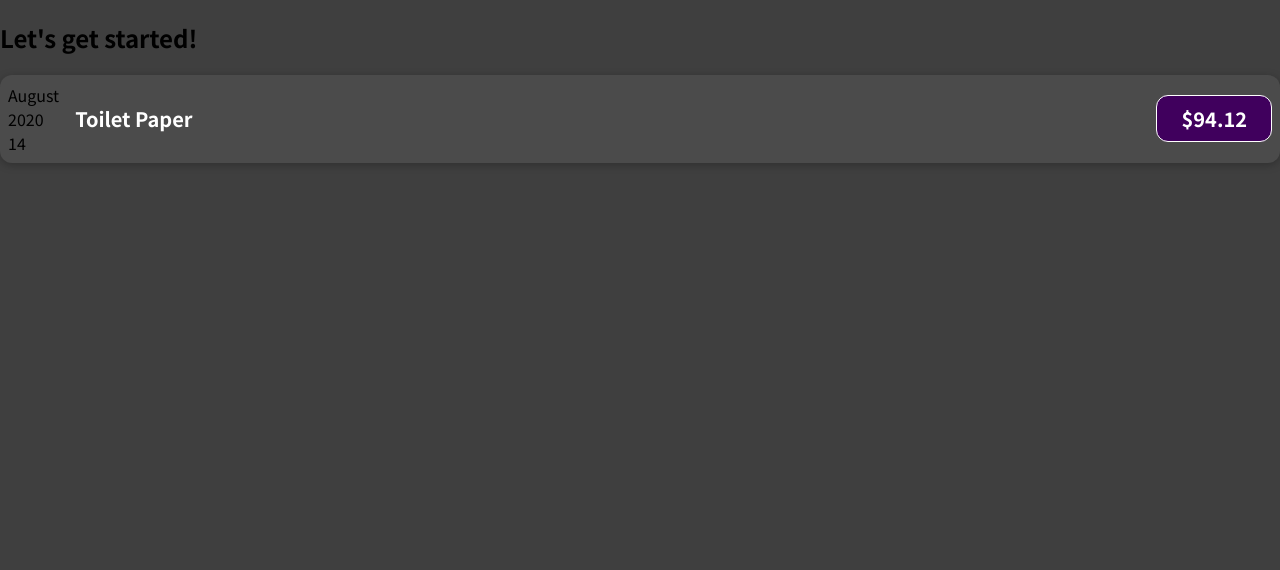
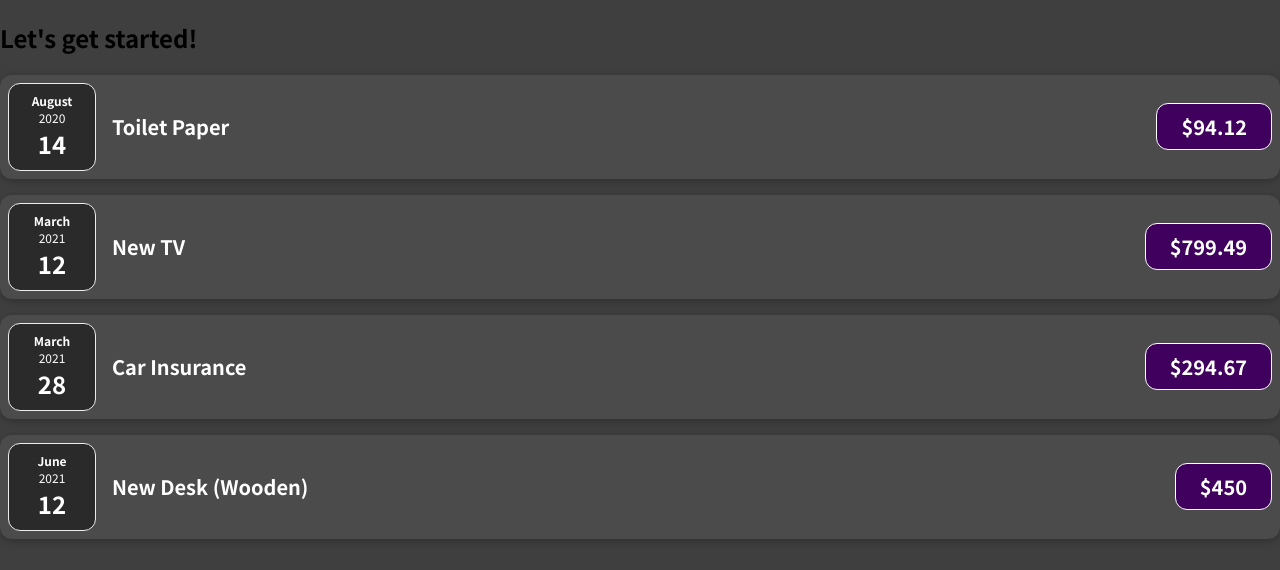
Before and after one commit to varunpats/ExpenseTracker, a JavaScript app: page / in a window 1280 px wide. Shown: the top 570 px of the page. Built offline with nearby package versions, Linux system fonts and the light colour scheme.

Commit message:
Component refactoring

```diff
--- a/src/App.js
+++ b/src/App.js
@@ -1,4 +1,4 @@
-import ExpenseItem from './components/ExpenseItem'
+import Expenses from './components/Expenses';
 
 function App() {
   const expenses = [
@@ -25,7 +25,7 @@ function App() {
   return (
     <div>
       <h2>Let's get started!</h2>
-      <ExpenseItem expense = {expenses[0]} />
+      <Expenses expenses = {expenses}/>
     </div>
   );
 }
--- /dev/null
+++ b/src/components/Card.css
@@ -0,0 +1,4 @@
+.card {
+    border-radius: 12px;
+
+}
--- /dev/null
+++ b/src/components/Card.js
@@ -0,0 +1,5 @@
+function Card() {
+
+}
+
+export default Card;
--- /dev/null
+++ b/src/components/ExpenseDate.css
@@ -0,0 +1,26 @@
+.expense-date {
+    display: flex;
+    flex-direction: column;
+    width: 5.5rem;
+    height: 5.5rem;
+    border: 1px solid #ececec;
+    background-color: #2a2a2a;
+    color: white;
+    border-radius: 12px;
+    align-items: center;
+    justify-content: center;
+}
+
+.expense-date__month {
+    font-size: 0.75rem;
+    font-weight: bold;
+}
+
+.expense-date__year {
+    font-size: 0.75rem;
+}
+
+.expense-date__day {
+    font-size: 1.5rem;
+    font-weight: bold;
+}
--- a/src/components/ExpenseDate.js
+++ b/src/components/ExpenseDate.js
@@ -1,12 +1,14 @@
+import './ExpenseDate.css';
+
 function ExpenseDate(props) {
     const month = props.expense.date.toLocaleString('en-US', { month: 'long' });
     const day = props.expense.date.toLocaleString('en-US', { day: '2-digit' });
     const year = props.expense.date.getFullYear();
     return (
-        <div>
-            <div>{month}</div>
-            <div>{year}</div>
-            <div>{day}</div>
+        <div className="expense-date">
+            <div className="expense-date__month">{month}</div>
+            <div className="expense-date__year">{year}</div>
+            <div className="expense-date__day">{day}</div>
         </div>
     )
 }
--- /dev/null
+++ b/src/components/Expenses.css
@@ -0,0 +1,9 @@
+.expenses {
+    padding: 1rem;
+    background-color: rgb(31, 31, 31);
+    margin: 2rem auto;
+    width: 50rem;
+    max-width: 95%;
+    border-radius: 12px;
+    box-shadow: 0 1px 8px rgba(0, 0, 0, 0.25);
+}
--- /dev/null
+++ b/src/components/Expenses.js
@@ -0,0 +1,12 @@
+import ExpenseItem from './ExpenseItem';
+
+function Expenses(props) {
+    return (<div>
+        <ExpenseItem expense={props.expenses[0]} />
+        <ExpenseItem expense={props.expenses[1]} />
+        <ExpenseItem expense={props.expenses[2]} />
+        <ExpenseItem expense={props.expenses[3]} />
+    </div>)
+}
+
+export default Expenses;
```
